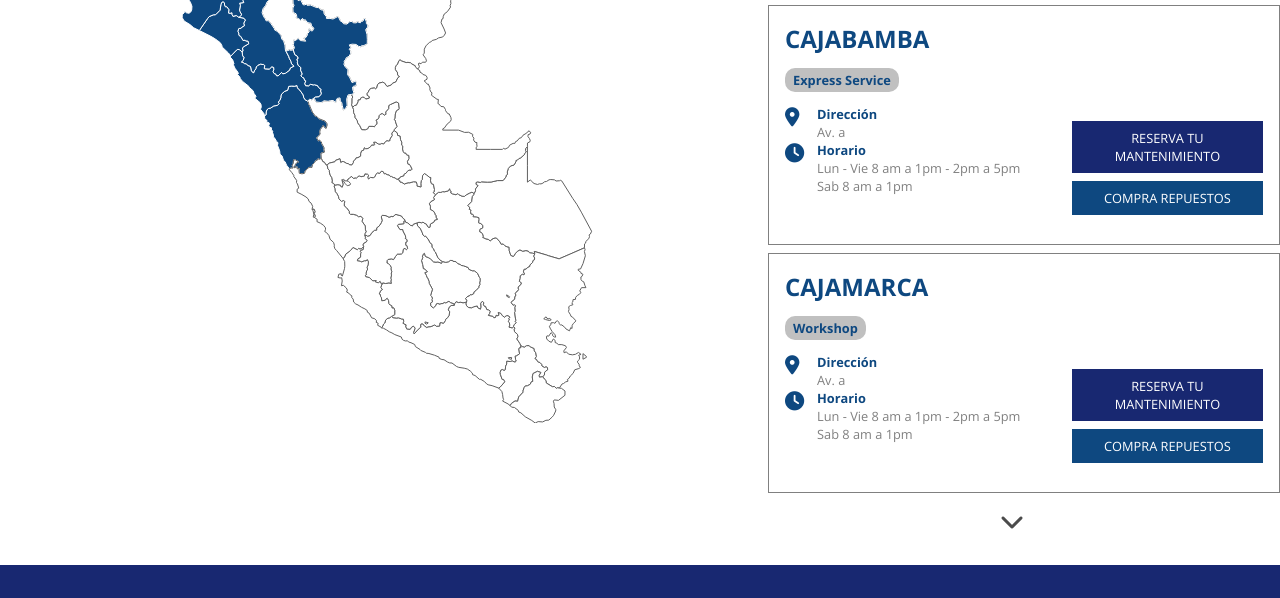
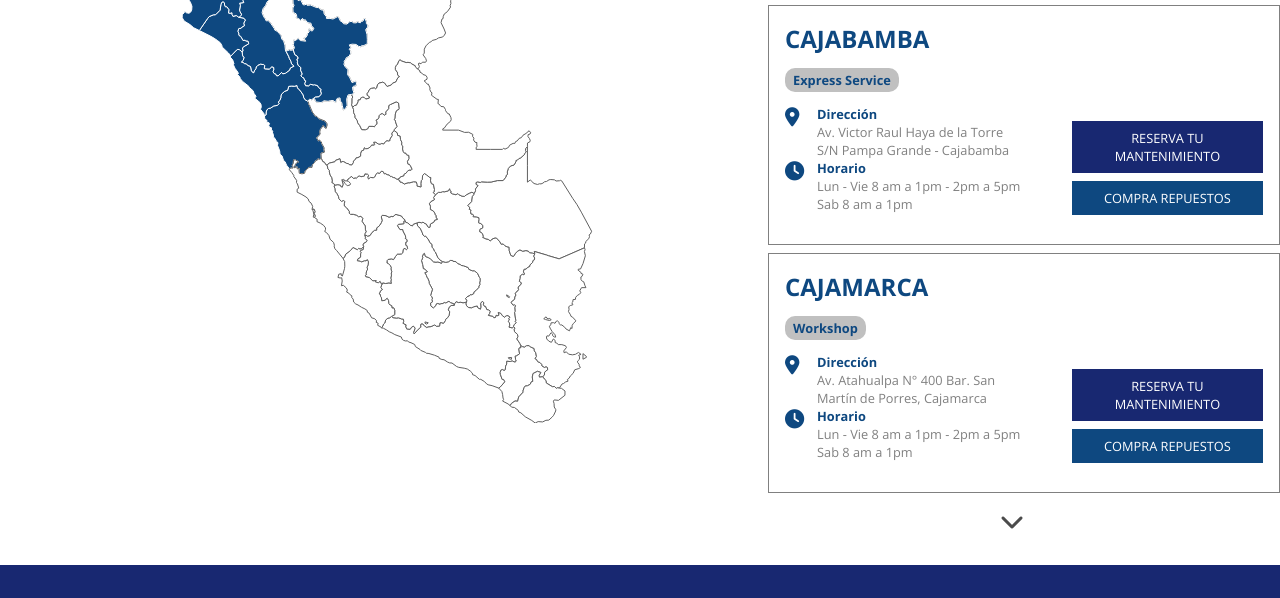
Before and after one commit to mj2silva/manucci-diesel, a plain HTML site: page index.html in a window 1280 px wide. Shown: the part 1531-2129 px from the top of the page. Drawn offline with nearby package versions, Linux system fonts and the light colour scheme.

Commit message:
cambio direcciones

```diff
--- a/index.html
+++ b/index.html
@@ -424,7 +424,7 @@
                   <div class="branch-card__item">
                     <i class="branch-card__icon fa-solid fa-location-dot"></i>
                     <div class="branch-card__item-title">Dirección</div>
-                    <div class="branch-card__item-text">Av. a</div>
+                    <div class="branch-card__item-text">Av. Victor Raul Haya de la Torre S/N Pampa Grande - Cajabamba</div>
                   </div>
                   <div class="branch-card__item branch-card__address">
                     <i class="branch-card__icon fa-solid fa-clock"></i>
@@ -461,7 +461,7 @@
                   <div class="branch-card__item">
                     <i class="branch-card__icon fa-solid fa-location-dot"></i>
                     <div class="branch-card__item-title">Dirección</div>
-                    <div class="branch-card__item-text">Av. a</div>
+                    <div class="branch-card__item-text">Av. Atahualpa N° 400 Bar. San Martín de Porres, Cajamarca</div>
                   </div>
                   <div class="branch-card__item branch-card__address">
                     <i class="branch-card__icon fa-solid fa-clock"></i>
```
